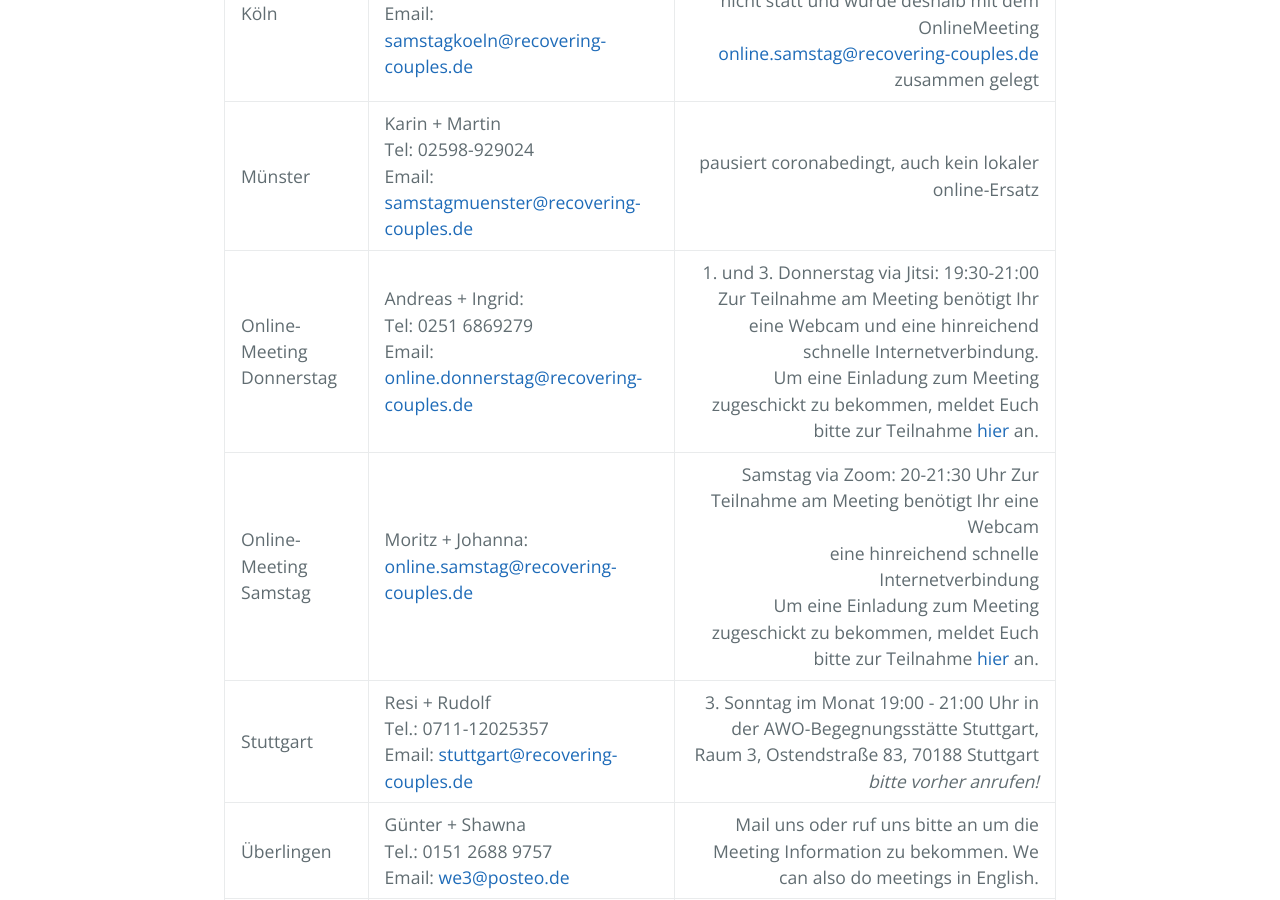
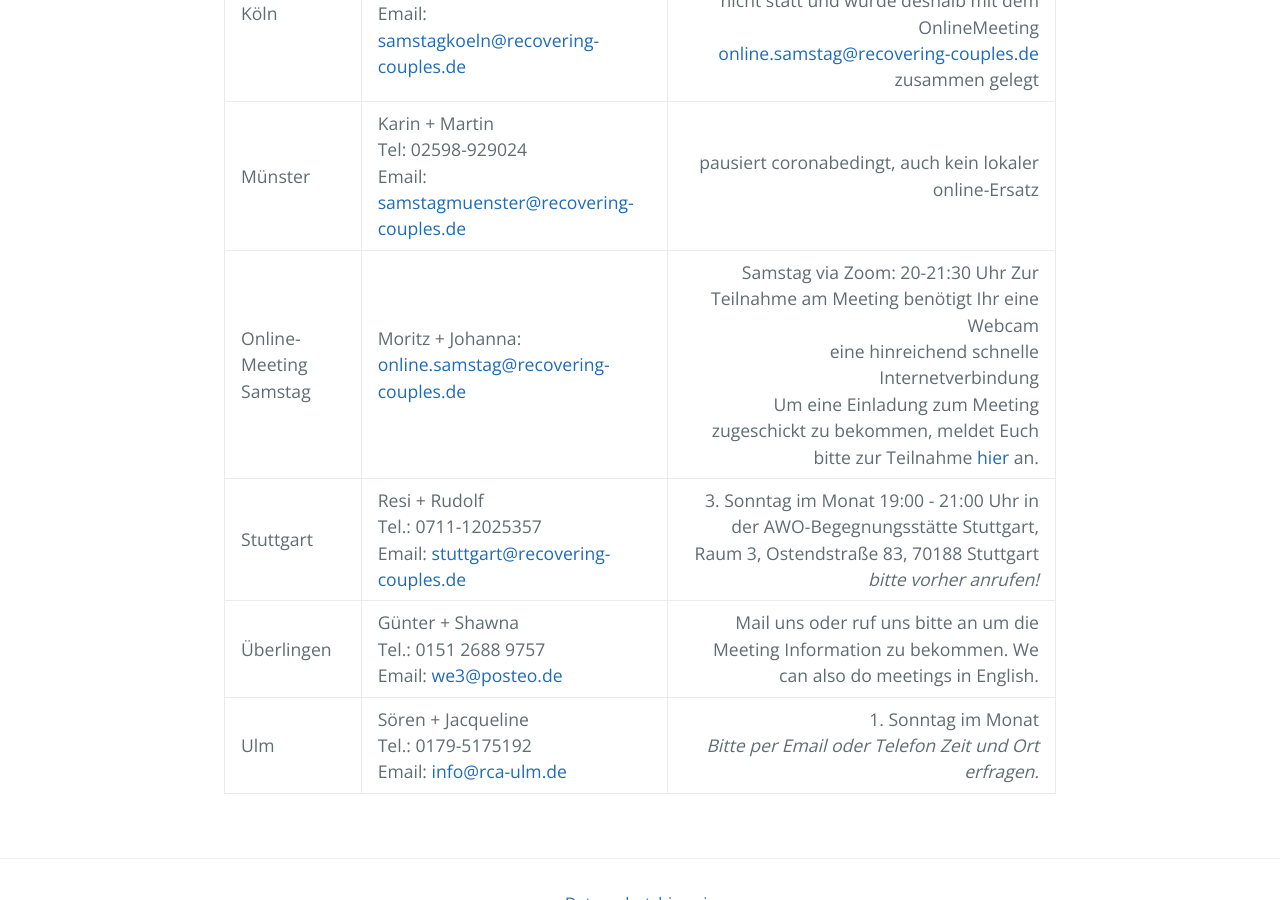
Before and after one commit to rcadeutschland/rcadeutschland.github.io, a Jekyll site: the page built from Gruppen.md, in a window 1280 px wide and 900 px high, scrolled down 850 px. Built offline with Jekyll 4.4.1, drawn with Linux system fonts in a browser that asks for light colours.

Commit message:
Gruppe online Donnerstag aus Gruppen.md rausgenommen

```diff
--- a/Gruppen.md
+++ b/Gruppen.md
@@ -14,7 +14,6 @@
 | Kassel | Martin & Christiane<br>Tel: 0176 34325904<br>Email: <christibueks@freenet.de> | 1. Samstag im Monat<br> bitte Anmelden per Email |
 | Köln | Thomas + Evelyn<br>Tel: 0221 519892<br>Email: <samstagkoeln@recovering-couples.de> | 1. Samstag im Monat 18:00 bis 20:00 Uhr<br>Das Meeting findet coronabedingt zur Zeit nicht statt und wurde deshalb mit dem OnlineMeeting <online.samstag@recovering-couples.de> zusammen gelegt |
 | Münster | Karin + Martin<br>Tel: 02598-929024<br>Email: <samstagmuenster@recovering-couples.de> | pausiert coronabedingt, auch kein lokaler online-Ersatz |
-| Online-Meeting Donnerstag | Andreas + Ingrid:<br>Tel: 0251 6869279<br>Email: <online.donnerstag@recovering-couples.de> | 1. und 3. Donnerstag via Jitsi: 19:30-21:00<br>Zur Teilnahme am Meeting benötigt Ihr eine Webcam und eine hinreichend schnelle Internetverbindung.<br> Um eine Einladung zum Meeting zugeschickt zu bekommen, meldet Euch bitte zur Teilnahme <a href="mailto:online.donnerstag@recovering-couples.de?subject=[Anmeldung zum RCA-Online-Meeting Donnerstags]">hier</a> an. |
 | Online-Meeting Samstag | Moritz + Johanna:<br><online.samstag@recovering-couples.de> | Samstag via Zoom: 20-21:30 Uhr Zur Teilnahme am Meeting benötigt Ihr eine Webcam<br> eine hinreichend schnelle Internetverbindung <br>Um eine Einladung zum Meeting zugeschickt zu bekommen, meldet Euch bitte zur Teilnahme <a href="mailto:online.samstag@recovering-couples.de?subject=[Anmeldung zum RCA-Online-Meeting]">hier</a> an. |
 | Stuttgart | Resi + Rudolf<br>Tel.: 0711-12025357<br>Email: <stuttgart@recovering-couples.de> | 3. Sonntag im Monat 19:00 - 21:00 Uhr in der AWO-Begegnungsstätte Stuttgart, Raum 3, Ostendstraße 83, 70188 Stuttgart<br> *bitte vorher anrufen!* |
 | Überlingen | Günter + Shawna<br>Tel.: 0151 2688 9757<br>Email: <we3@posteo.de> | Mail uns oder ruf uns bitte an um die Meeting Information zu bekommen. We can also do meetings in English. |
```
